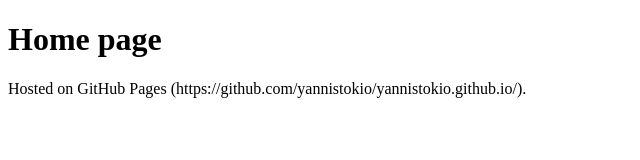
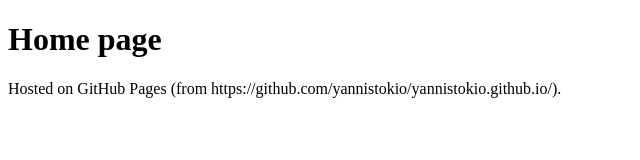
Before and after one commit to yannistokio/yannistokio.github.io, a plain HTML site: page index.html in a window 1280 px wide. Shown: the full height of the page, 0-640 px from the left. Drawn offline with Linux system fonts and the light colour scheme.

Commit message:
Update index.html

```diff
--- a/index.html
+++ b/index.html
@@ -2,6 +2,6 @@
 <html>
 <body>
 <h1>Home page</h1>
-<p>Hosted on GitHub Pages (https://github.com/yannistokio/yannistokio.github.io/).</p>
+<p>Hosted on GitHub Pages (from https://github.com/yannistokio/yannistokio.github.io/).</p>
 </body>
 </html>
```
